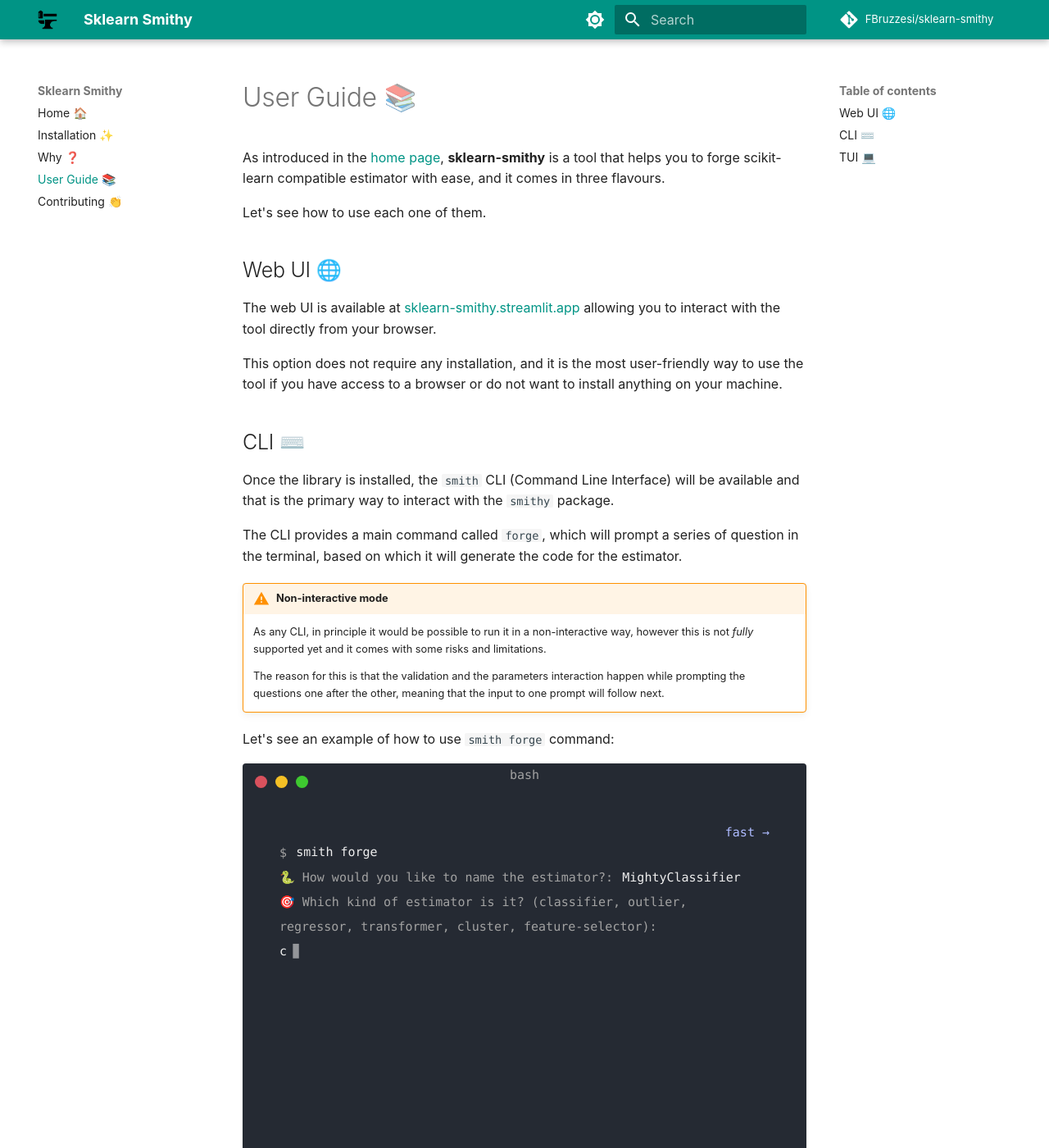
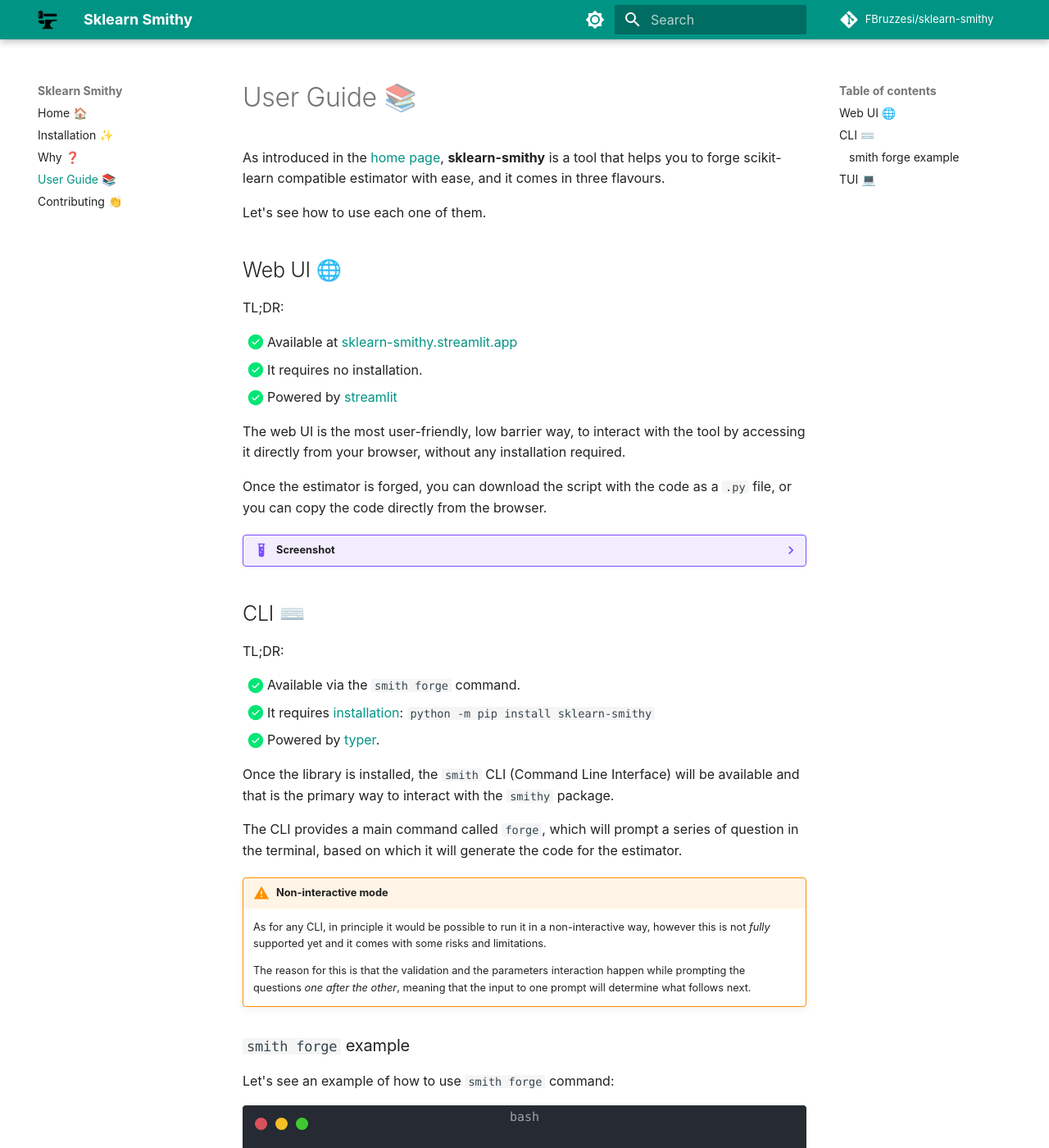
Before and after one commit to FBruzzesi/sklearn-smithy, an MkDocs documentation site: the page built from docs/user-guide.md, in a window 1280 px wide and 1400 px high. Shown: the whole window at 82% size. Built offline with MkDocs 1.6.1 and Material for MkDocs 9.7.7, drawn with Linux system fonts in a browser that asks for light colours; comment, search, counter and statistics services are not loaded; some of the changed text lies outside the part shown.

Commit message:
tui docs

````diff
--- a/docs/user-guide.md
+++ b/docs/user-guide.md
@@ -6,20 +6,37 @@
 
 ## Web UI 🌐
 
-The web UI is available at [sklearn-smithy.streamlit.app](https://sklearn-smithy.streamlit.app/){:target="_blank"} allowing you to interact with the tool directly from your browser.
+TL;DR:
 
-This option does not require any installation, and it is the most user-friendly way to use the tool if you have access to a browser or do not want to install anything on your machine.
+- [x] Available at [sklearn-smithy.streamlit.app](https://sklearn-smithy.streamlit.app/){:target="_blank"}
+- [x] It requires no installation.
+- [x] Powered by [streamlit](https://streamlit.io/){:target="_blank"}
+
+The web UI is the most user-friendly, low barrier way, to interact with the tool by accessing it directly from your browser, without any installation required.
+
+Once the estimator is forged, you can download the script with the code as a `.py` file, or you can copy the code directly from the browser.
+
+??? example "Screenshot"
+    ![Web UI](img/webui.png)
 
 ## CLI ⌨️
+
+TL;DR:
+
+- [x] Available via the `smith forge` command.
+- [x] It requires [installation](installation.md): `python -m pip install sklearn-smithy`
+- [x] Powered by [typer](https://typer.tiangolo.com/).
 
 Once the library is installed, the `smith` CLI (Command Line Interface) will be available and that is the primary way to interact with the `smithy` package.
 
 The CLI provides a main command called `forge`, which will prompt a series of question in the terminal, based on which it will generate the code for the estimator.
 
 !!! warning "Non-interactive mode"
-    As any CLI, in principle it would be possible to run it in a non-interactive way, however this is not *fully* supported yet and it comes with some risks and limitations.
+    As for any CLI, in principle it would be possible to run it in a non-interactive way, however this is not *fully* supported yet and it comes with some risks and limitations.
 
-    The reason for this is that the validation and the parameters interaction happen while prompting the questions one after the other, meaning that the input to one prompt will follow next.
+    The reason for this is that the validation and the parameters interaction happen while prompting the questions *one after the other*, meaning that the input to one prompt will determine what follows next.
+
+### `smith forge` example
 
 Let's see an example of how to use `smith forge` command:
 
@@ -60,4 +77,18 @@
 
 ## TUI 💻
 
-🚧 WIP
+TL;DR:
+
+- [x] Available via the `smith-tui` command.
+- [x] It requires installing [extra dependencies](installation.md#extra-dependencies): `python -m pip install "sklearn-smithy[textual]"`
+- [x] Powered by [textual](https://textual.textualize.io/).
+
+If you like the CLI, but prefer a more interactive and graphical way to interact with the tool, you can use the TUI (Terminal User Interface) provided by the `smith-tui` command.
+
+??? example "Screenshot"
+
+    ```console
+    $ smith-tui
+    ```
+
+    ![TUI](img/tui.png)
````
Also changed, not shown: README.md (+32 -9 lines), docs/index.md (+7 -10 lines), docs/installation.md (+8 -0 lines), docs/img/tui.png (added), docs/img/webui.png (added), 2 other files.
